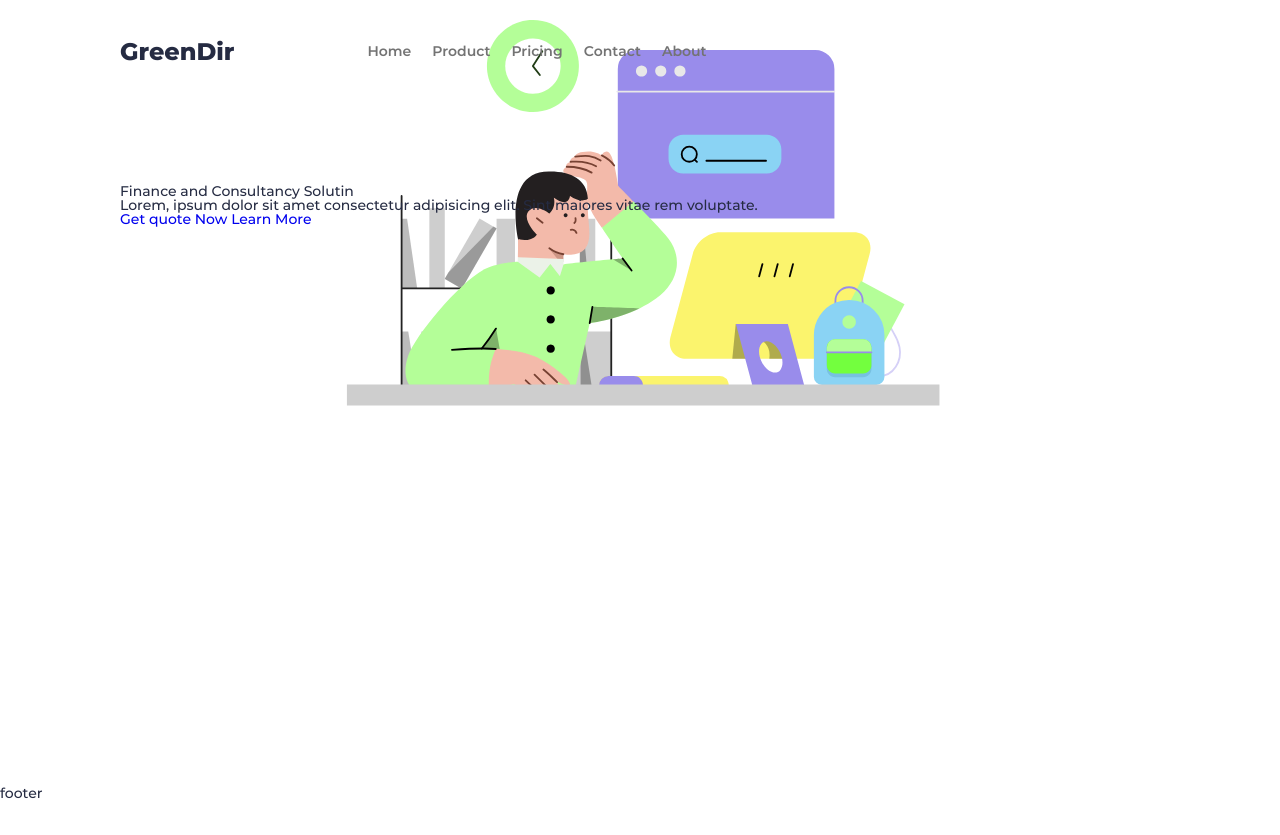
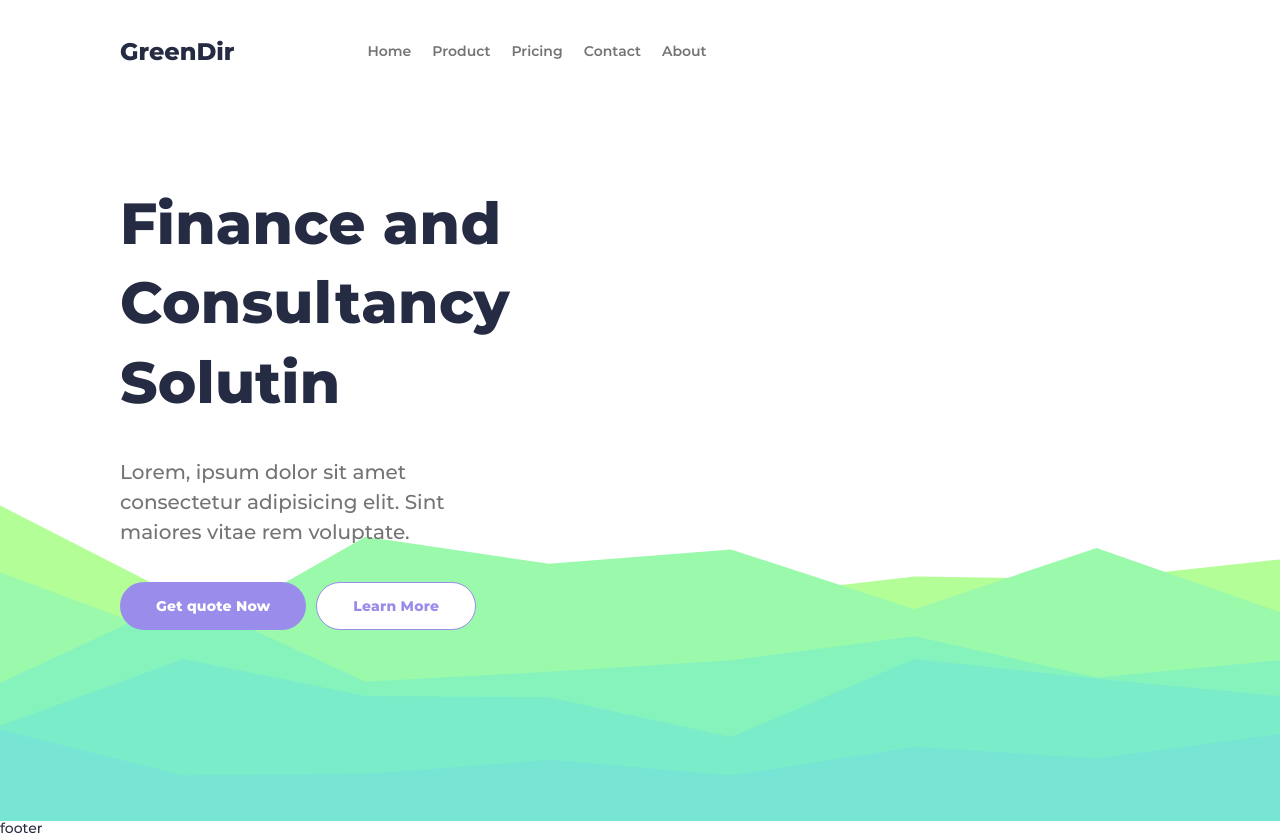
Before and after one commit to Responsive-Websites/GreenDir, a plain HTML site: page dist/index.html in a window 1280 px wide. Before the commit the page ends 800 px from the top, so only its background shows below. Drawn offline with nearby package versions, Linux system fonts and the light colour scheme; a script that the page names is missing; files whose address does not match are found by name.

Commit message:
[Issue #6 , #4] Fixed background image for main block (Upload new). Added: - Base styles for main block. - Adaptive styles for main block.

```diff
--- a/#src/scss/templates/_main.scss
+++ b/#src/scss/templates/_main.scss
@@ -21,7 +21,6 @@
     top: 0;
     left: 0;
     object-position: bottom;
-
   }
   &__image source {
     position: absolute;
@@ -35,19 +34,77 @@
     padding: 184px 0px 191px 0px;
     position: relative;
     z-index: 2;
+    max-width: 400px;
+    @media screen and (max-width: 992px) {
+      & {
+        padding: 120px 0px 191px 0px;
+      }
+    }
+  }
+  &__body > *:not(:last-child) {
+    margin: 0px 0px 35px 0px;
   }
 
   &__title {
+    font-size: 58px;
+    line-height: 137%;
+    font-weight: 800;
+    letter-spacing: 0.2px;
+    @media screen and (max-width: 479px) {
+      & {
+        font-size: 42px;
+      }
+    }
   }
 
   &__text {
+    color: #737373;
+    font-size: 20px;
+    line-height: 150%;
   }
 
   &__buttons {
+    display: inline-flex;
+    flex-flow: row wrap;
+    margin: -10px 0;
+    @media screen and (max-width: 479px) {
+      & {
+        display: flex;
+      }
+    }
   }
 
   &__button {
-    &_border {
+    border-radius: 37px;
+    display: flex;
+    justify-content: center;
+    align-items: center;
+    min-height: 48px;
+    padding: 0px 36px;
+    letter-spacing: 0.2px;
+    font-weight: 700;
+    line-height: 150%;
+    text-align: center;
+    margin: 10px 0px;
+    @media screen and (max-width: 479px) {
+      & {
+        flex: 1 1 100%;
+      }
+    }
+    @media screen and (min-width: 479px) {
+      &:not(:last-child) {
+        margin-right: 10px;
+      }
     }
   }
+
+  &__button_border {
+    color: #998ceb;
+    border: solid 1px #998ceb;
+    background: #ffffff;
+  }
+  &__button_violet {
+    color: #ffffff;
+    background: #998ceb;
+  }
 }
--- a/dist/index.html
+++ b/dist/index.html
@@ -25,7 +25,7 @@
 </header>
 
       <!-- -------- -->
-      <main class="main">  <div class="main__main-block main-block">    <div class="main-block__container container">      <div class="main-block__body">        <h1 class="main-block__title">Finance and Consultancy Solutin</h1>        <div class="main-block__text">          Lorem, ipsum dolor sit amet consectetur adipisicing elit. Sint maiores          vitae rem voluptate.        </div>        <div class="main-block__buttons">          <a href="#" class="main-block__button">Get quote Now</a>          <a href="#" class="main-block__button main-block__button_border"            >Learn More</a          >        </div>      </div>    </div>    <div class="main-block__image _ibg">      <picture>        <source srcset="img/heading-img/backCover.svg" />        <img src="img/heading-img/avatar.png" alt="Back_image" />      </picture>    </div>  </div></main>
+      <main class="main">  <div class="main__main-block main-block">    <div class="main-block__container container">      <div class="main-block__body">        <h1 class="main-block__title">Finance and Consultancy Solutin</h1>        <div class="main-block__text">          Lorem, ipsum dolor sit amet consectetur adipisicing elit. Sint maiores          vitae rem voluptate.        </div>        <div class="main-block__buttons">          <a href="#" class="main-block__button main-block__button_violet"            >Get quote Now</a          >          <a href="#" class="main-block__button main-block__button_border"            >Learn More</a          >        </div>      </div>    </div>    <div class="main-block__image _ibg">      <picture>        <source srcset="/img/heading-img/BackCover.svg" type="image/svg+xml" />        <img src="img/heading-img/BackCover.png" alt="Back_image" />      </picture>    </div>  </div></main>
       <!-- -------- -->
       <footer class="footer">  <p>footer</p></footer>
     </div>
```
Also changed, not shown: #src/_main.html (+5 -3 lines), #src/img/heading-img/BackCover.png (added), #src/img/heading-img/BackCover.svg (added), #src/img/heading-img/backCover.svg (deleted), dist/css/style.css, dist/css/style.min.css, dist/img/heading-img/BackCover.png (added), dist/img/heading-img/BackCover.svg (added), dist/img/heading-img/BackCover.webp (added), dist/img/heading-img/backCover.svg (deleted).
